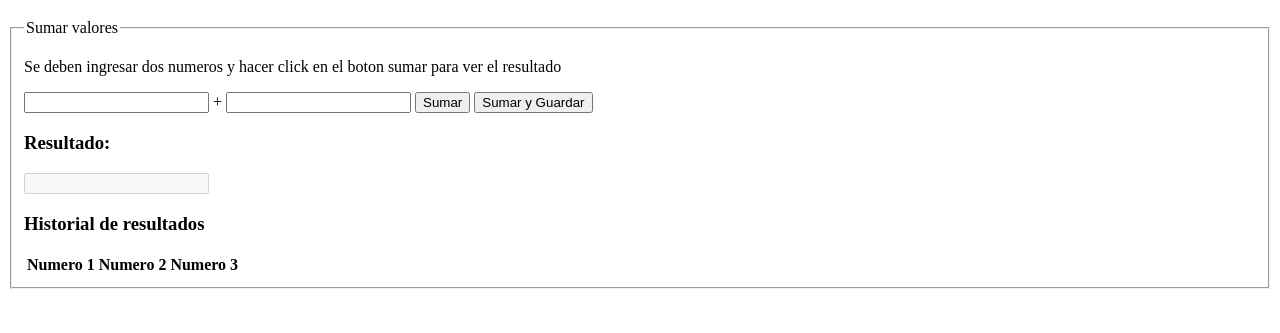
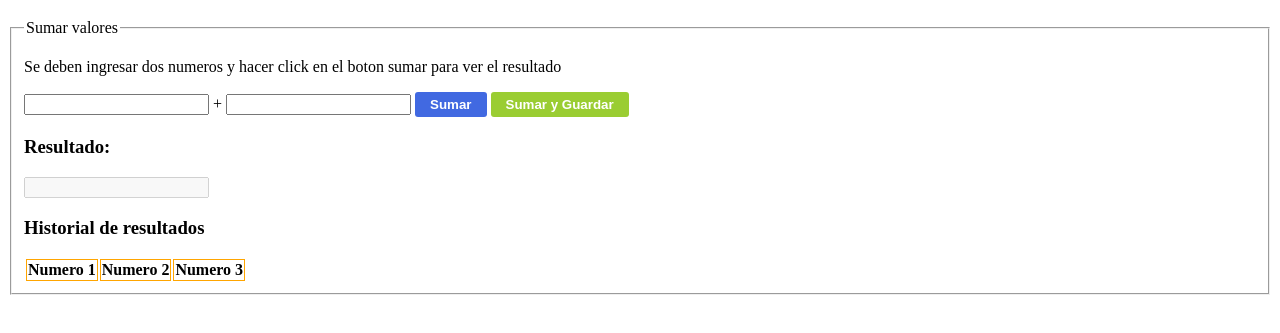
Before and after one commit to marinaAC/Laboratorio3, a plain HTML site: page clase02/clase2.html in a window 1280 px wide. Shown: the part 61-394 px from the top of the page. Drawn offline with Linux system fonts and the light colour scheme.

Commit message:
parte tres

```diff
--- a/clase02/clase2.html
+++ b/clase02/clase2.html
@@ -26,8 +26,8 @@
                 <input type="number" name="numero1" id="numero1">
                 +
                 <input type="number" name="numero2" id="numero2">
-                <input type="button" id="btnSumar" value="Sumar" onclick="Sumar()">
-                <input type="button" id="btnSumarGuardar" value="Sumar y Guardar" onclick="GuardarHistotial()">
+                <input type="button" class="btnSumar" id="btnSumar" value="Sumar" onclick="Sumar()">
+                <input type="button" class="btnSumaryG" id="btnSumarGuardar" value="Sumar y Guardar" onclick="GuardarHistotial()">
             </article>
             <article>
                 <h3>Resultado: </h3>
@@ -35,7 +35,7 @@
             </article>
             <article>
                 <h3>Historial de resultados</h3>
-                <table>
+                <table class="tabla">
                     <thead>
                        <th>Numero 1</th>
                        <th>Numero 2</th>
--- a/clase02/css/estilos.css
+++ b/clase02/css/estilos.css
@@ -0,0 +1,21 @@
+th,td,tr.tabla  {
+    border: 1px solid orange;
+}
+
+.btnSumar{
+    background-color: royalblue;
+    color: white;
+    border-radius: 3px;
+    font-weight: bold;
+    padding: 5px 15px;
+    border: none;
+}
+
+.btnSumaryG{
+    background-color: yellowgreen;
+    color: white;
+    border-radius: 3px;
+    font-weight: bold;
+    padding: 5px 15px;
+    border: none;
+}
```
